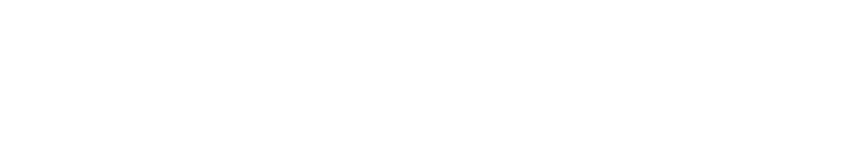
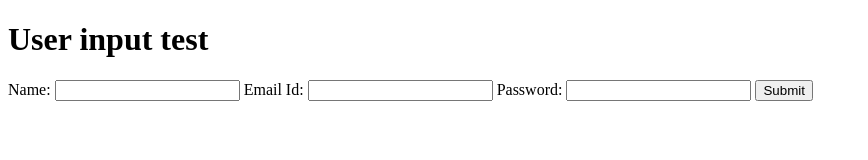
Before and after one commit to Ecommerce-FSU24D/groupProject, a plain HTML site: page login.html in a window 1280 px wide. Shown: the whole page, without its empty margins (0-868 px from the left). Drawn offline with Linux system fonts and the light colour scheme.

Commit message:
Updated backend with post functionality, and added form to add user

```diff
--- a/login.html
+++ b/login.html
@@ -6,6 +6,15 @@
     <title>Document</title>
 </head>
 <body>
-
+    <h1>User input test</h1>
+    <form id="userForm" action="http://localhost:5000/user" method="post">
+        <label for="name">Name:</label>
+        <input type="text" id="name" name="name" >
+        <label for="email">Email Id:</label>
+        <input type="email" id="email" name="email" >
+        <label for="password">Password:</label>
+        <input type="text" id="password" name="password">
+        <button type="submit">Submit</button>
+    </form>
 </body>
 </html>
```
